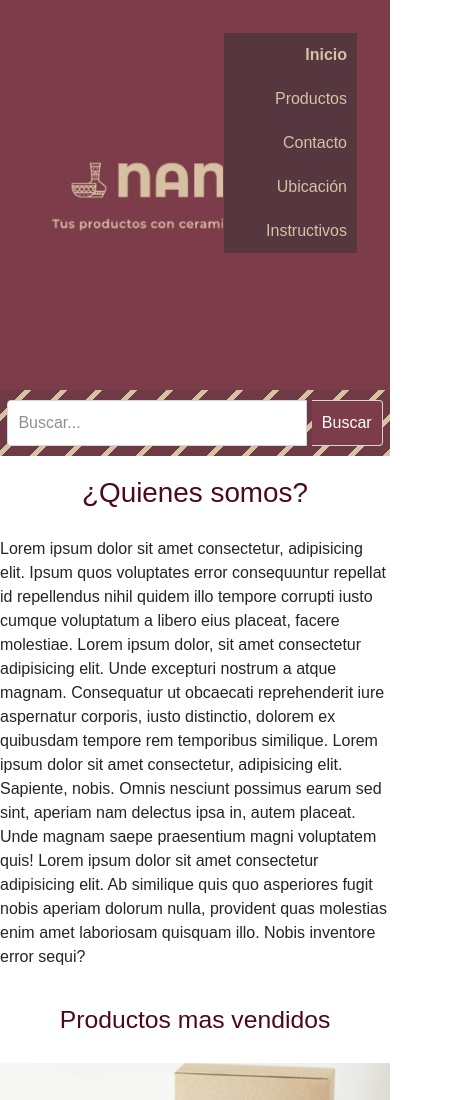
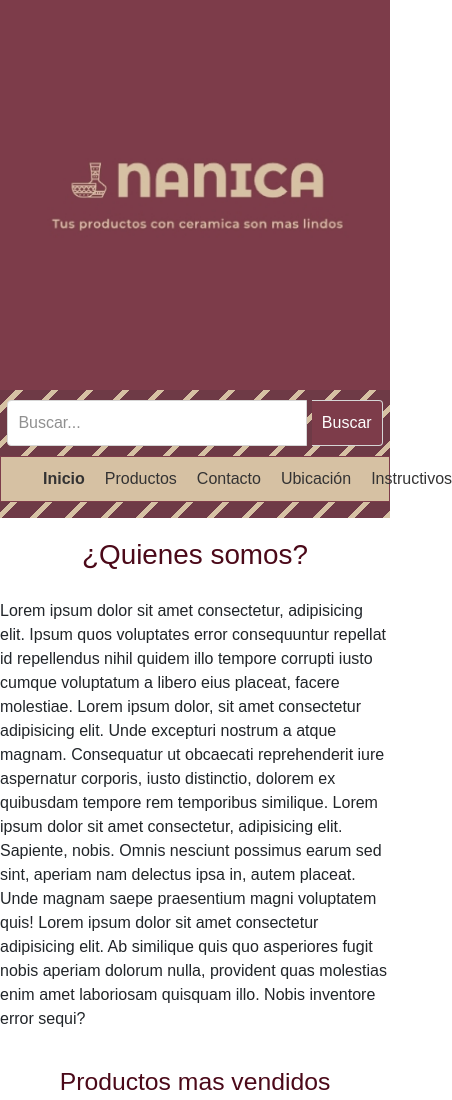
Before and after one commit to AgustinaOlmedo/proyecto-coderhouse, a plain HTML site: page index.html in a window 390 px wide. Shown: the top 1100 px of the page, 452 px wide, since content can reach past the window. Drawn offline with Linux system fonts and the light colour scheme.

Commit message:
Responsive editado

```diff
--- a/style/style.css
+++ b/style/style.css
@@ -258,38 +258,22 @@ article button:hover {
 }
 
 @media (max-width: 768px) {
-
     .logodeinicio{
         width: 100%;
-        height: auto
+        height: auto;
+        display: flex;
+        align-items: center;
     }
     header {
         flex-direction: column;
-        align-items: flex-start;
     }
-
+    .nav-list{
+        display: flex;
+        flex-direction: row;
+    }
     .search-container {
         width: 100%;
         margin: 10px 0;
-    }
-    nav li a{
-        color: #ccb28d;
-    }
-    .menu{
-        display: flex;
-        flex-direction: column;
-        align-items: end;
-        position:absolute;
-        top: 0;
-        right: 0;
-        padding: 2rem;
-        bottom: 0;
-        gap: 2rem;
-    }
-    ul{
-        flex-direction: column;
-        align-items: end;
-        background-color: #2c0510;
     }
     footer{
         display: flex;
```
